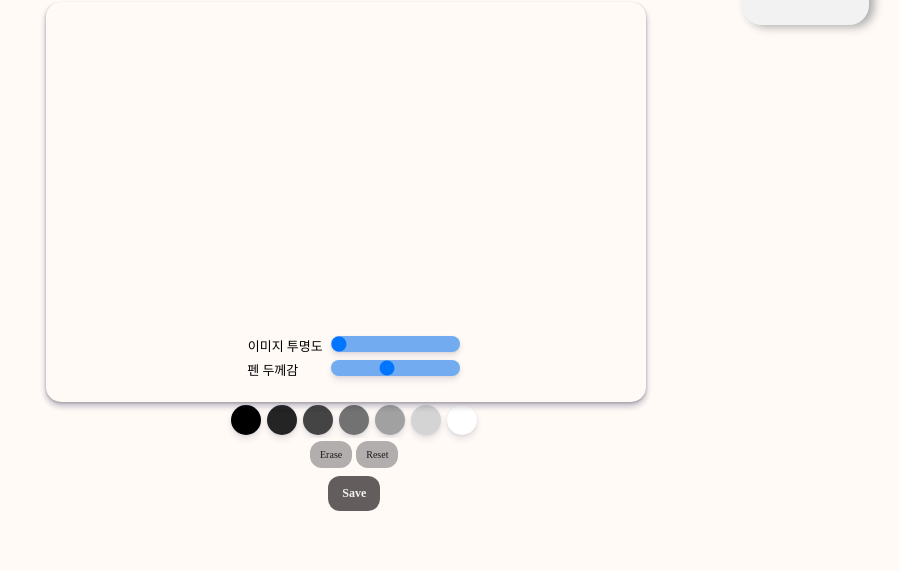
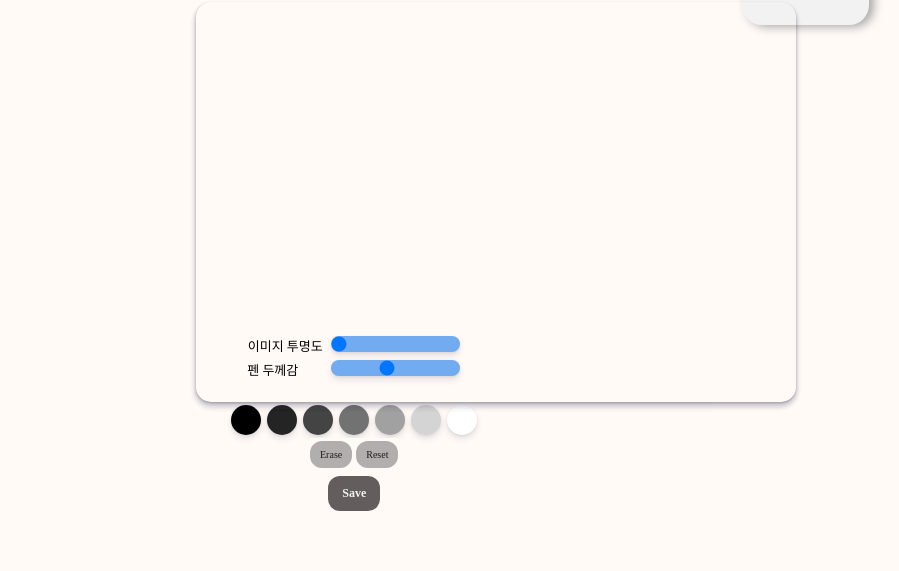
Before and after one commit to CAU-Celebrity/TheSignature-Web, a Django app: template signMaker/templates/signMaker/drawing.html in a window 1280 px wide. Shown: the part 338-909 px from the top of the page, without its empty margins (381-1280 px from the left). Run offline with Django 3.2, Linux system fonts and the light colour scheme; the template is opened without the code that fills it, so the values that code supplies are empty; some libraries are stand-ins or nearby versions.

Commit message:
fix: sign practice - image ratio fixed

```diff
--- a/signMaker/templates/signMaker/drawing.html
+++ b/signMaker/templates/signMaker/drawing.html
@@ -22,7 +22,7 @@
 }
 
 .canvas {
-    left: 180px;
+    left: 330px;
     width: 600px;
     height: 400px;
     background-color: transparent;
@@ -190,8 +190,11 @@ signImg.src = document.querySelector('.repImageSrc').innerHTML;
 ctx1.clearRect(0, 0, CANVAS_WIDTH, CANVAS_HEIGHT);
 
 signImg.onload = function() {
-
-    ctx1.drawImage(signImg, 0, 0, signImg.width, signImg.height, 0, 0, layer1.width, layer1.height);
+    var scale = Math.min(signImg.width / layer1.width, signImg.height / layer1.height);
+    var newX = (layer1.width - layer1.width * scale) / 2
+    var newY = (layer1.height - layer1.height * scale) / 2
+    ctx1.drawImage(signImg, newX, newY, layer1.width * scale, layer1.height * scale);
+<!--    ctx1.drawImage(signImg, 0, 0, signImg.width, signImg.height, 0, 0, layer1.width, layer1.height);-->
 
 }
 ctx2.fillStyle = "rgba(255,255,255,0.0)";
--- a/signMaker/views.py
+++ b/signMaker/views.py
@@ -7,8 +7,11 @@ from .models import preservedResult
 import os
 import json
 import sys
+
 sys.path.insert(
-    1, '/Users/1102k/Desktop/workspace/TheSignature-Web/signMaker/ml/')
+    1, '/Users/parksohyun/2021Capstone/TheSignature/signMaker/ml')
+# sys.path.insert(
+#     1, '/Users/1102k/Desktop/workspace/TheSignature-Web/signMaker/ml/')
 import ml_model
 
 secret_file = os.path.realpath('./secrets.json')
```
Also changed, not shown: signMaker/ml/ml_model.py (+10 -4 lines).
